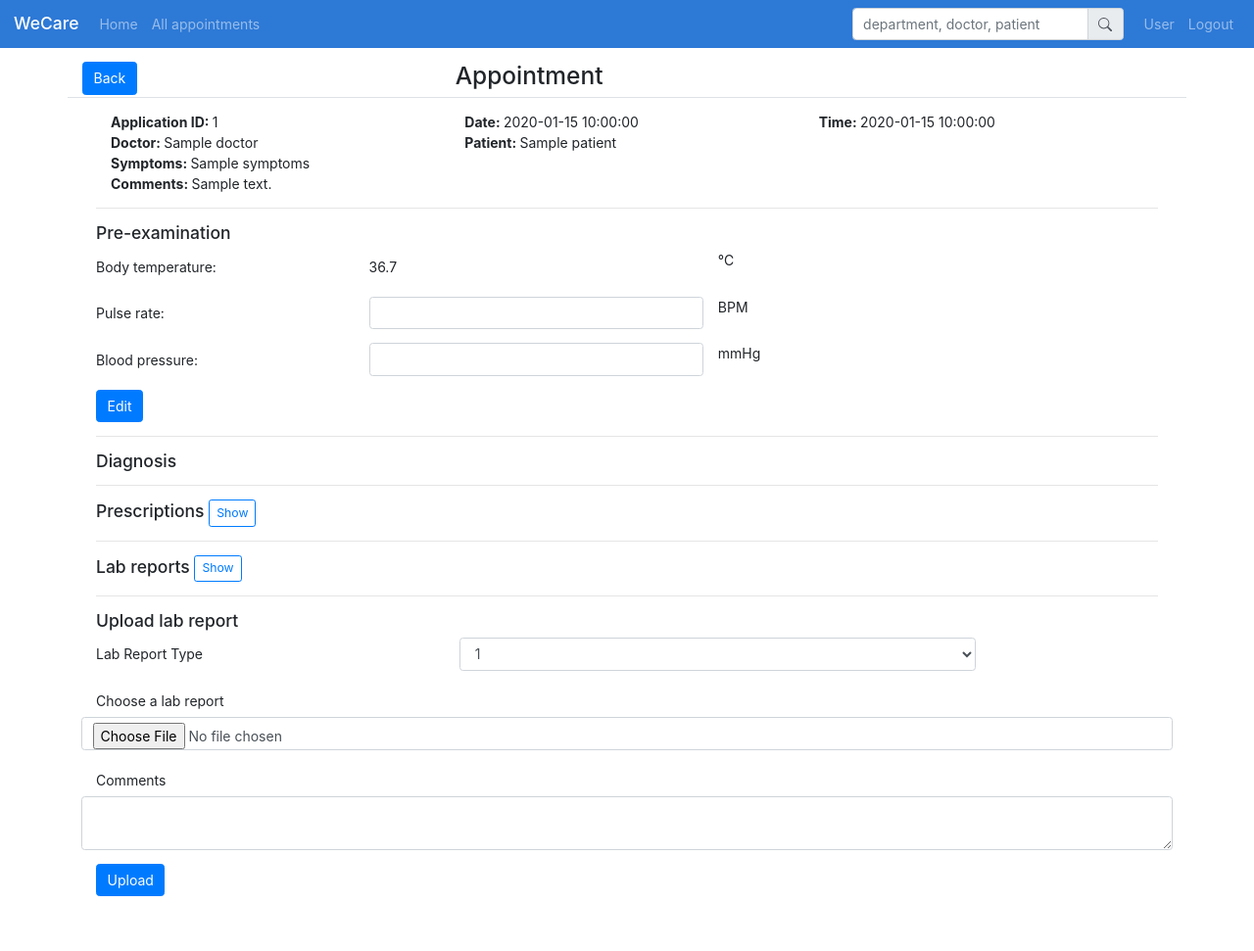
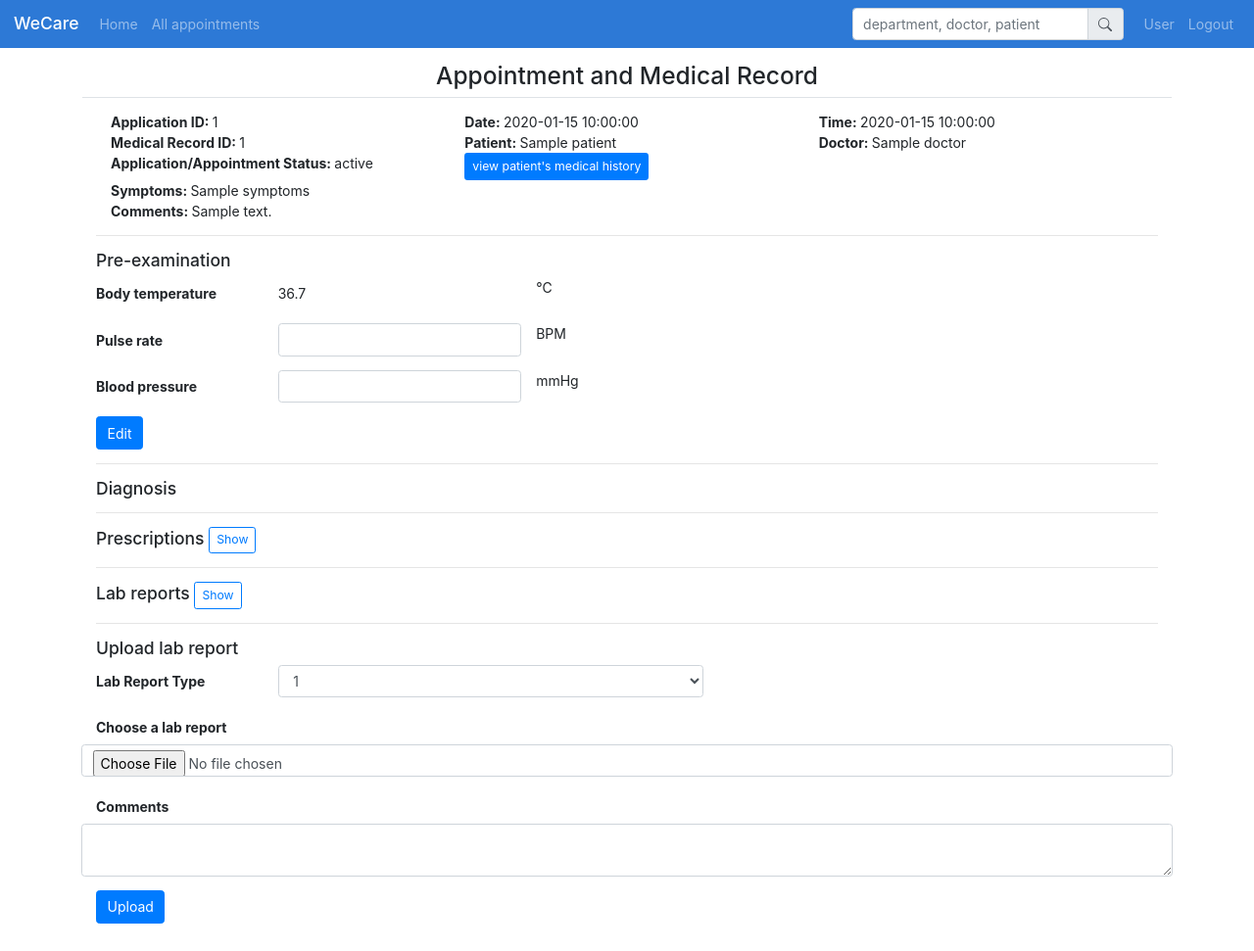
Before and after one commit to SZTankWang/EHR, a Flask app: template EHR/templates/nurseViewAppt.html in a window 1280 px wide. Shown: the whole page at 98% size. Before the commit the page ends 915 px from the top, so only its background shows below. Run offline with Flask 2, Linux system fonts and the light colour scheme; the template is opened without the code that fills it: most values are stand-ins (such as "Sample title", 1, 10 or a date in 2020); some libraries are stand-ins or nearby versions.

Commit message:
Nurse mark frontEnd progress: nurseHome done; nurseAllAppt time range todo; nurseViewAppt receive appt info todo

```diff
--- a/EHR/static/js/nurseViewAppt.js
+++ b/EHR/static/js/nurseViewAppt.js
@@ -1,11 +1,11 @@
 $(document).ready(function() {
     // $("select").empty();
     // init form
-    var appID = $("#appID").text();
+    var mcID = $("#mcID").text();
     $.ajax({
       url: "http://localhost:5000/nurseViewAppt",
       type: 'POST',
-      data: {"appID": appID},
+      data: {"mcID": mcID},
       success: function(res){
         // $("#bodyTemperature").text(res.preExam.bodyTemperature);
         // $("#pulseRate").text(res.preExam.pulseRate);
@@ -29,9 +29,9 @@ $(document).ready(function() {
     //--------------------forms--------------------
     $("#editPreExam").on("click", function(event){
       event.preventDefault();
-      var appID = $("#appID").text();
+      var mcID = $("#mcID").text();
       var data = jsonify($(this).parent().serializeArray());
-      data.appID = appID;
+      data.appID = mcID;
 
       $.ajax({
         url: "http://localhost:5000/nurseEditPreExam",
@@ -45,9 +45,9 @@ $(document).ready(function() {
 
     $("form#labReportForm").on("submit", function(event){
       event.preventDefault();
-      var appID = $("#appID").text();
+      var mcID = $("#mcID").text();
       var data = new FormData($("#labReportForm")[0]);
-      data.append("appID", appID);
+      data.append("mcID", mcID);
 
       $.ajax({
         url: "http://localhost:5000/nurseUploadLabReport",
--- a/EHR/templates/nurseViewAppt.html
+++ b/EHR/templates/nurseViewAppt.html
@@ -45,12 +45,9 @@
 
 	<div class="container" id="content-wrapper" style="padding:1em;">
 		<div id="content-header-wrapper">
-			<nav class="nav nav-tabs row">
-				<div class="col-4">
-					<a class="btn btn-primary" id="goBack" onClick="history.back()">Back</a>
-				</div>
-				<div class="col">
-					<h3>Appointment</h3>
+			<nav class="nav nav-tabs d-flex justify-content-center">
+				<div>
+					<h3>Appointment and Medical Record</h3>
 				</div>
 			</nav>
 		</div>
@@ -59,15 +56,23 @@
 			<div class="container-fluid">
 		    <div class="row">
 		      <div class="col-md-4"><span><b>Application ID: </b></span><span id="appID">{{appID}}</span></div>
-		      <div class="col-md-4"><span><b>Date: </b></span><span id="date">{{date}}</span></div>
+					<div class="col-md-4"><span><b>Date: </b></span><span id="date">{{date}}</span></div>
 					<div class="col-md-4"><span><b>Time: </b></span><span id="time">{{time}}</span></div>
 		    </div>
 		    <div class="row">
-		      <div class="col-md-4"><span><b>Doctor: </b></span><span id="doctor">{{doctor}}</span></div>
-		      <div class="col-md-5"><span><b>Patient: </b></span><span id="patient">{{patient}}</span></div>
+					<div class="col-md-4"><span><b>Medical Record ID: </b></span><span id="mcID">{{mcID}}</span></div>
+					<div class="col-md-4"><span><b>Patient: </b></span><span id="patient">{{patient}}</span></div>
+					<div class="col-md-4"><span><b>Doctor: </b></span><span id="doctor">{{doctor}}</span></div>
 		    </div>
+				<div class="row">
+					<div class="col-md-4"><span><b>Application/Appointment Status: </b></span><span id="time">{{appStatus}}</span></div>
+					<form action="/nurseGoViewMC" method="POST" class="col-md-4">
+						<input class="d-none" type="text" name="patientID" value="{{patientID}}" readonly>
+						<input type="submit" class="btn btn-sm btn-primary" id="viewMC" value="view patient's medical history">
+					</form>
+				</div>
 		    <div class="row">
-		      <div class="col-md-6"><span><b>Symptoms: </b></span><span id="symptoms">{{symptoms}}</span></div>
+		      <div class="col"><span><b>Symptoms: </b></span><span id="symptoms">{{symptoms}}</span></div>
 		    </div>
 				<div class="row">
 		      <div class="col"><span><b>Comments: </b></span><span id="comments">{{comments}}</span></div>
@@ -77,22 +82,22 @@
 			<form>
 				<h5>Pre-examination</h5>
 				<div class="form-group row">
-          <label for="bodyTemperature" class="col-3 col-form-label">Body temperature:</label>
-					<div class="col-4">
+          <label for="bodyTemperature" class="col-2 col-form-label"><b>Body temperature</b></label>
+					<div class="col-3">
             <input type="number" step="0.01" class="form-control-plaintext" id="bodyTemperature" name="bodyTemperature" value="36.7" readonly>
 					</div>
 					<label for="bodyTemperature" class="form-control-label">&#8451;</label>
 				</div>
 				<div class="form-group row">
-					<label for="pulseRate" class="col-3 col-form-label">Pulse rate:</label>
-					<div class="col-4">
+					<label for="pulseRate" class="col-2 col-form-label"><b>Pulse rate</b></label>
+					<div class="col-3">
           	<input type="number" step="0.01" class="form-control" id="pulseRate" name="pulseRate" value="">
 					</div>
 					<label for="pulseRate" class="form-control-label">BPM</label>
 				</div>
 				<div class="form-group row">
-					<label for="bloodPressure" class="col-3 col-form-label">Blood pressure:</label>
-					<div class="col-4">
+					<label for="bloodPressure" class="col-2 col-form-label"><b>Blood pressure</b></label>
+					<div class="col-3">
           	<input type="number" step="0.01" class="form-control" id="bloodPressure" name="bloodPressure" value="">
 					</div>
 					<label for="bloodPressure" class="form-control-label">mmHg</label>
@@ -142,19 +147,19 @@
 			<h5>Upload lab report</h5>
 			<form id="labReportForm" enctype="multipart/form-data">
 				<div class="form-group row">
-					<label for="typeID" class="col-4 col-form-label">Lab Report Type</label>
-					<div class="col-6">
+					<label for="typeID" class="col-2 col-form-label"><b>Lab Report Type</b></label>
+					<div class="col-5">
 						<select class="form-control" id="type" name="typeID" required/>
 				      <option value="1" selected>1</option>
 				    </select>
 					</div>
 				</div>
 				<div class="form-group row">
-					<label class="col-10 col-form-label" for="labReport">Choose a lab report</label>
+					<label class="col-10 col-form-label" for="labReport"><b>Choose a lab report</b></label>
 				  <input class="form-control" type="file" id="labReport" name="labReport" required>
 				</div>
 				<div class="form-group row">
-					<label class="col-10 col-form-label" for="comments">Comments</label>
+					<label class="col-10 col-form-label" for="comments"><b>Comments</b></label>
 				  <textarea class="form-control" id="comments" name="comments"></textarea>
 				</div>
 				<input type="submit" id="uploadReport" class="btn btn-primary" value="Upload"/>
```
Also changed, not shown: EHR/Controller/routes_basic.py (+19 -15 lines), EHR/static/js/nurseAllAppt.js (+11 -18 lines), EHR/templates/nurseViewMC.html (added, +147 -0 lines).
